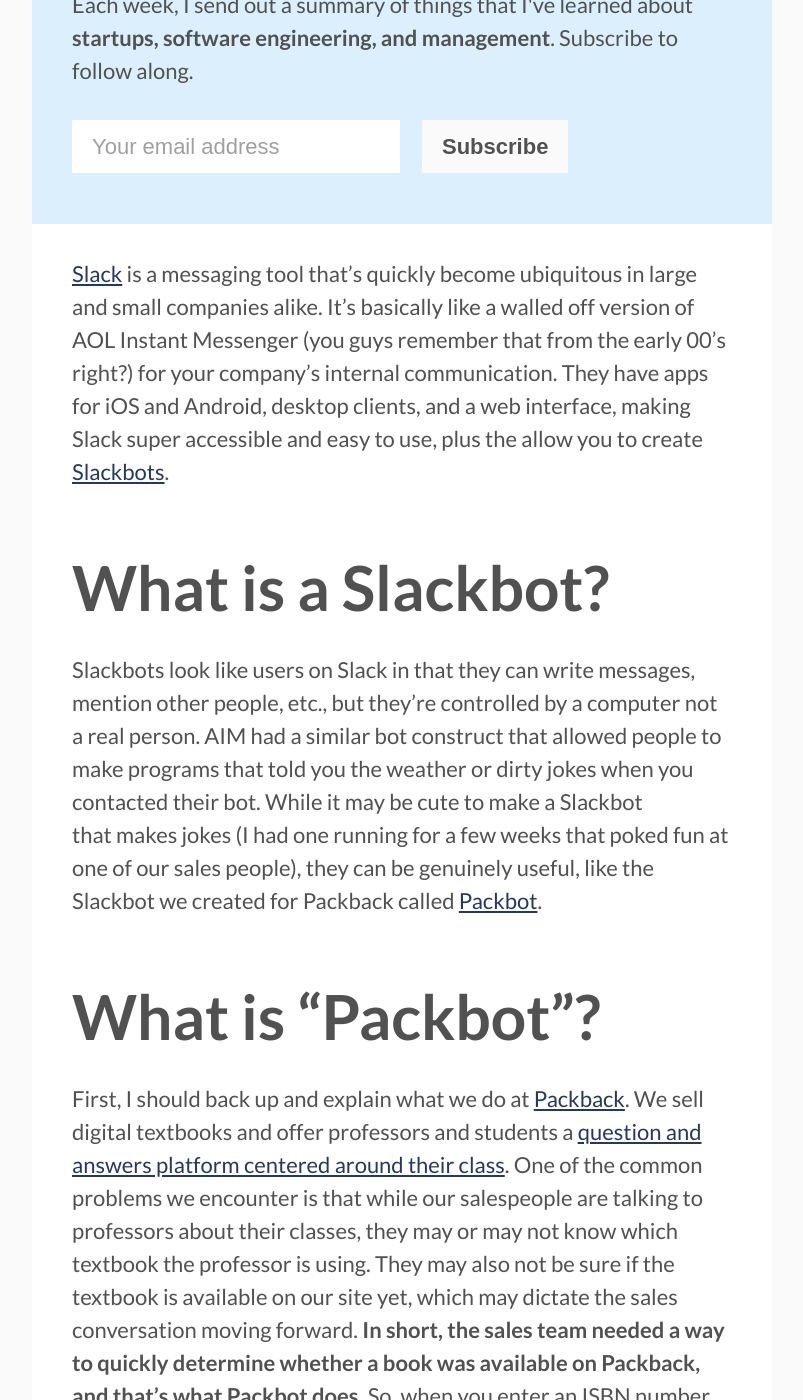
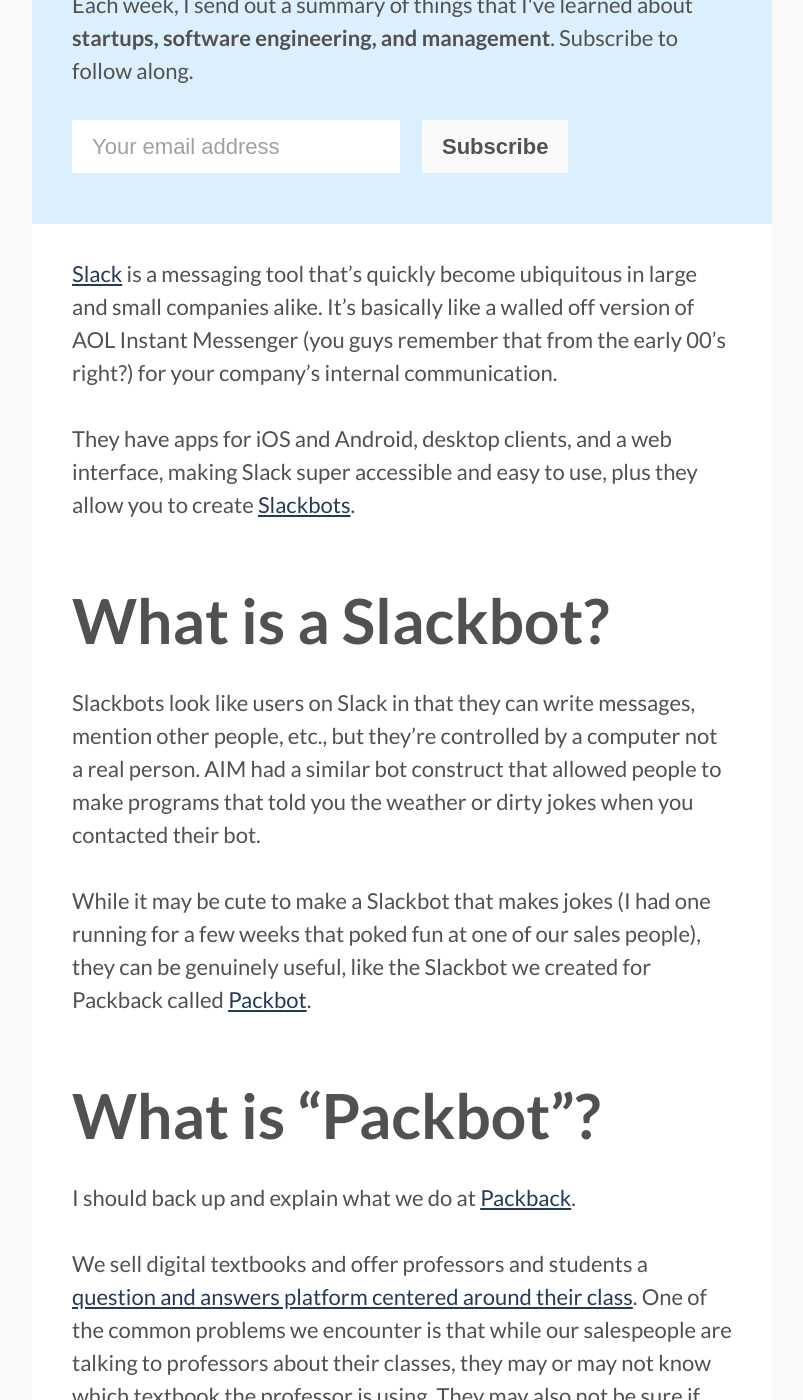
Before and after one commit to karllhughes/personal-blog-5, a Jekyll site: the page built from _posts/2015-08-05-writing-a-slackbot-to-help-our-business-access-data-at-packback.markdown, in a window 1280 px wide and 1400 px high, scrolled down 995 px. Shown: the whole window, without its empty margins (238-1041 px from the left). Built offline with Jekyll 4.4.1, drawn with Linux system fonts in a browser that asks for light colours; some of the changed text lies outside the part shown.

Commit message:
Updating copy

```diff
--- a/_posts/2015-08-05-writing-a-slackbot-to-help-our-business-access-data-at-packback.markdown
+++ b/_posts/2015-08-05-writing-a-slackbot-to-help-our-business-access-data-at-packback.markdown
@@ -7,17 +7,25 @@
   - Software Engineering
   - API Development
 ---
-[Slack](https://slack.com/) is a messaging tool that's quickly become ubiquitous in large and small companies alike. It's basically like a walled off version of AOL Instant Messenger (you guys remember that from the early 00's right?) for your company's internal communication. They have apps for iOS and Android, desktop clients, and a web interface, making Slack super accessible and easy to use, plus the allow you to create [Slackbots](https://api.slack.com/bot-users).
+[Slack](https://slack.com/) is a messaging tool that's quickly become ubiquitous in large and small companies alike. It's basically like a walled off version of AOL Instant Messenger (you guys remember that from the early 00's right?) for your company's internal communication.
+
+They have apps for iOS and Android, desktop clients, and a web interface, making Slack super accessible and easy to use, plus they allow you to create [Slackbots](https://api.slack.com/bot-users).
 
 ## What is a Slackbot?
 
-Slackbots look like users on Slack in that they can write messages, mention other people, etc., but they're controlled by a computer not a real person. AIM had a similar bot construct that allowed people to make programs that told you the weather or dirty jokes when you contacted their bot. While it may be cute to make a Slackbot that makes jokes (I had one running for a few weeks that poked fun at one of our sales people), they can be genuinely useful, like the Slackbot we created for Packback called [Packbot](https://github.com/packbackbooks/packbot).
+Slackbots look like users on Slack in that they can write messages, mention other people, etc., but they're controlled by a computer not a real person. AIM had a similar bot construct that allowed people to make programs that told you the weather or dirty jokes when you contacted their bot.
+
+While it may be cute to make a Slackbot that makes jokes (I had one running for a few weeks that poked fun at one of our sales people), they can be genuinely useful, like the Slackbot we created for Packback called [Packbot](https://github.com/packbackbooks/packbot).
 
 ## What is "Packbot"?
 
-First, I should back up and explain what we do at [Packback](http://packback.co/). We sell digital textbooks and offer professors and students a [question and answers platform centered around their class](https://www.packback.co/questions). One of the common problems we encounter is that while our salespeople are talking to professors about their classes, they may or may not know which textbook the professor is using. They may also not be sure if the textbook is available on our site yet, which may dictate the sales conversation moving forward. **In short, the sales team needed a way to quickly determine whether a book was available on Packback, and that's what Packbot does.** So, when you enter an ISBN number in any public slack channel, you'll get a response from Packbot with some basic info about the textbook:
+I should back up and explain what we do at [Packback](http://packback.co/).
 
-![](https://i.imgur.com/BhqV017.png)
+We sell digital textbooks and offer professors and students a [question and answers platform centered around their class](https://www.packback.co/questions). One of the common problems we encounter is that while our salespeople are talking to professors about their classes, they may or may not know which textbook the professor is using. They may also not be sure if the textbook is available on our site yet, which may dictate the sales conversation moving forward.
+
+**In short, the sales team needed a way to quickly determine whether a book was available on Packback, and that's what Packbot does.** So, when you enter an ISBN number in any public Slack channel, you'll get a response from Packbot with some basic info about the textbook:
+
+![Packbot response](https://i.imgur.com/BhqV017.png)
 
 ## Making Packbot
 
@@ -27,7 +35,7 @@
 *   NodeJS with Express to access our internal product API and respond when Slack sends a message its way
 *   Environmental variables to set our base API url and Slack Token
 
-### 1. Set up the application
+### 1. Set up the Application
 
 If you've set up a Node app before, this one is about as easy as they come. There's a package.json file that includes the dependencies we'll need for running an Express server and parsing Slack's data:
 
@@ -60,7 +68,7 @@
 
 `web: node app`
 
-### 2. Writing the Node app
+### 2. Writing the Node App
 
 First, let's talk about what this app needs to do:
 
@@ -125,7 +133,7 @@
 
 There's certainly some room to improve the logic here for parsing the request and results, but it serves its purpose as an internal tool.
 
-### 3. Testing locally
+### 3. Testing Locally
 
 One of the problems I ran into was testing the Slackbot locally. After adding a function to run the server:
 
@@ -155,16 +163,18 @@
 
 Now I can hit `http://localhost:1337/?isbn=<ISBN>` and see the response that would be returned to Slack.
 
-### 4. Deploying and configuring Slack
+### 4. Deploying and Configuring Slack
 
-Finally, once I had everything running locally I pushed the repo up to Heroku. To set up Slackbots, go to _Integrations_ then add one for _Outgoing Webhooks_.
+Finally, once I had everything running locally I pushed the repo up to Heroku. To set up Slackbots, go to _Integrations_ then add one for _Outgoing Webhooks_.
 
-![](https://i.imgur.com/AEovub3l.png)
+![Setting up an outgoing webhook in Slack](https://i.imgur.com/AEovub3l.png)
 
 From there, I added the URL to our Slackbot on Heroku and got the token for our environmental configurations.
 
-## Slackbots: just another tool to make your data accessible
+## Slackbots: Making Your Data More Accessible
 
-We undoubtedly could have (in fact, we already have) built an internal tool to allow people to search for books on our platform, but that requires going to a new URL, logging in, and knowing how to use the tool. What I love about the Slackbot solution is that Slack offers a platform that makes data accessible and lowers the barrier to accessing it while maintaining security. We know that anyone with access to our Slack channels should also have access to our product data quickly, so this tool makes sense for us.
+We have since built an internal tool to allow people to search for books on our platform, but that requires going to a new URL, logging in, and knowing how to use the tool.
 
-If you've got a use case for Slackbots, I'd love to hear about it. Also, if you'd like to build your own Slackbot, feel free to [grab Packbot's open source code](https://github.com/packbackbooks/packbot) as a starting point.
+What I love about the Slackbot solution is that Slack offers a platform that makes data accessible and lowers the barrier to accessing it while maintaining security. We know that anyone with access to our Slack channels should also have access to our product data quickly, so this tool makes sense for us.
+
+If you'd like to build your own Slackbot, feel free to [grab Packbot's open source code](https://github.com/packbackbooks/packbot) as a starting point.
```
Also changed, not shown: _posts/2016-07-18-joining-the-graide-network.markdown (+27 -5 lines).
